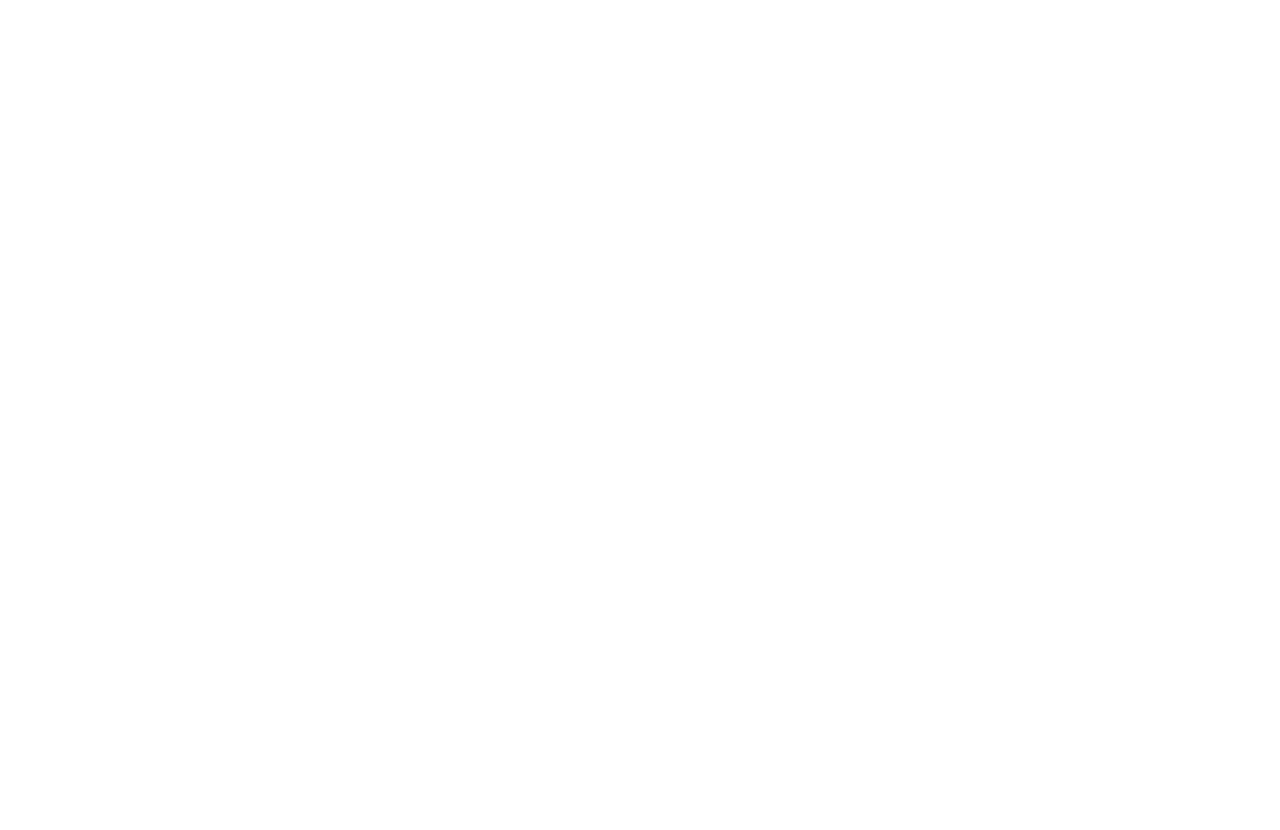
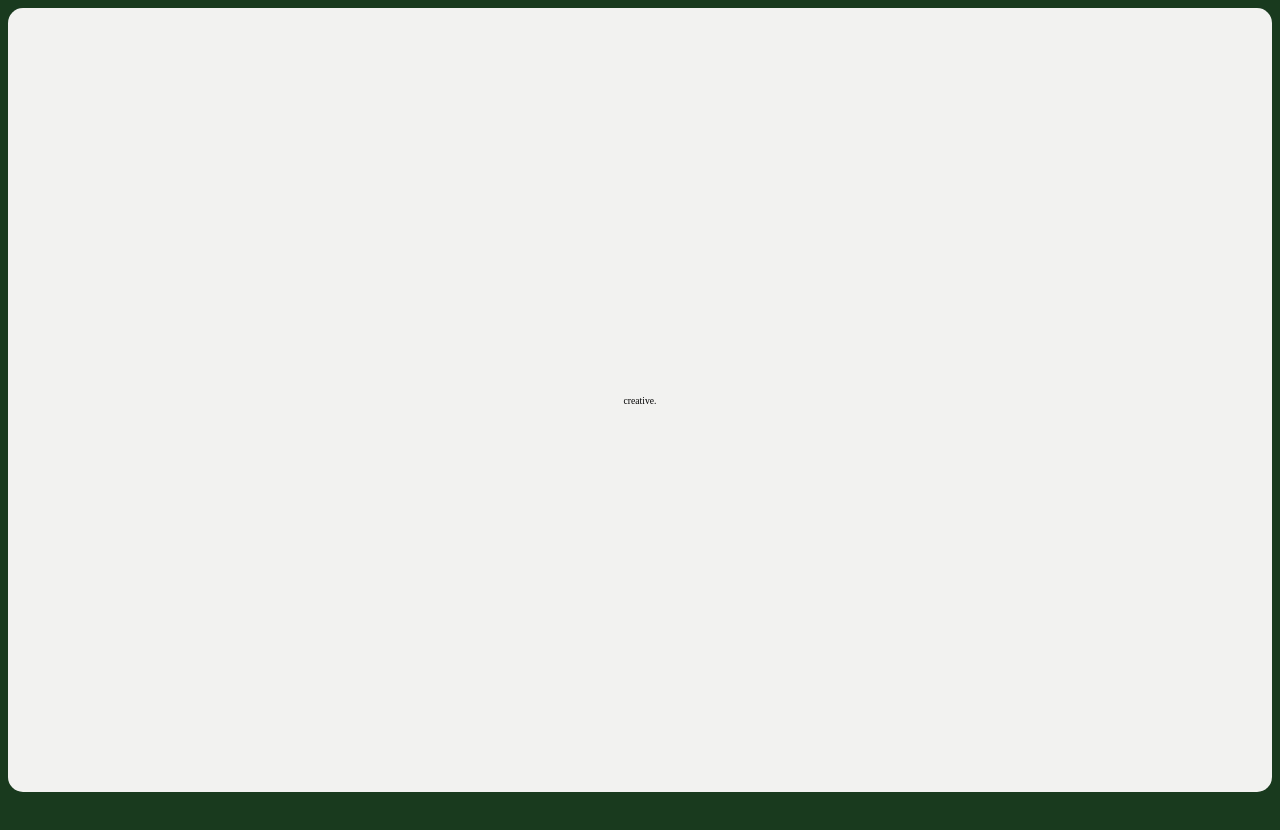
Before and after one commit to spedyme/spedyme.github.io, a plain HTML site: page index.html in a window 1280 px wide. Shown: the top 830 px of the page. Before the commit the page ends 800 px from the top, so only its background shows below. Drawn offline with Linux system fonts and the light colour scheme.

Commit message:
Update index.html

```diff
--- a/index.html
+++ b/index.html
@@ -1,9 +1,52 @@
+
 <!DOCTYPE html>
-<html lang="en">
+
 <head>
-<title>creative</title>
+    <title>
+        eljin eldose
+    </title>
+    <script>
+    </script>
+    <style>
+        body {
+            background-color: #193A1E;
+            overflow: hidden;
+            height:300vh;
+        }
+        #hey {
+            text-align: center;
+            font-family: 'Times New Roman';
+            font-size: 0.75vw;
+            transition: font-size 5s;
 
+        }
+
+            #hey:hover {
+            font-size:10vw;
+            }
+
+        #center {
+            background-color: #f2f2f0;
+            display: flex;
+            justify-content: center;
+            align-items: center;
+            height: 98vh;
+            border-radius:15px;
+
+        }
+
+    </style>
 </head>
+
 <body>
+    <div id="center">
+<p id="hey">
+    creative.
+</p>
+    </div>
+
+
+
+
+
 </body>
-</html>
```
